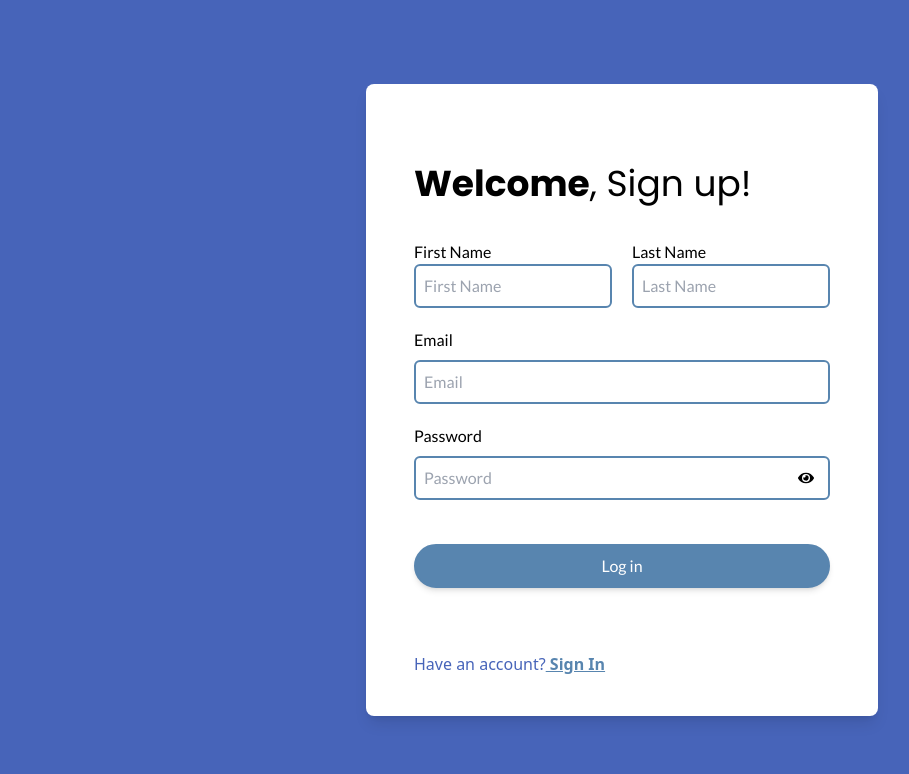
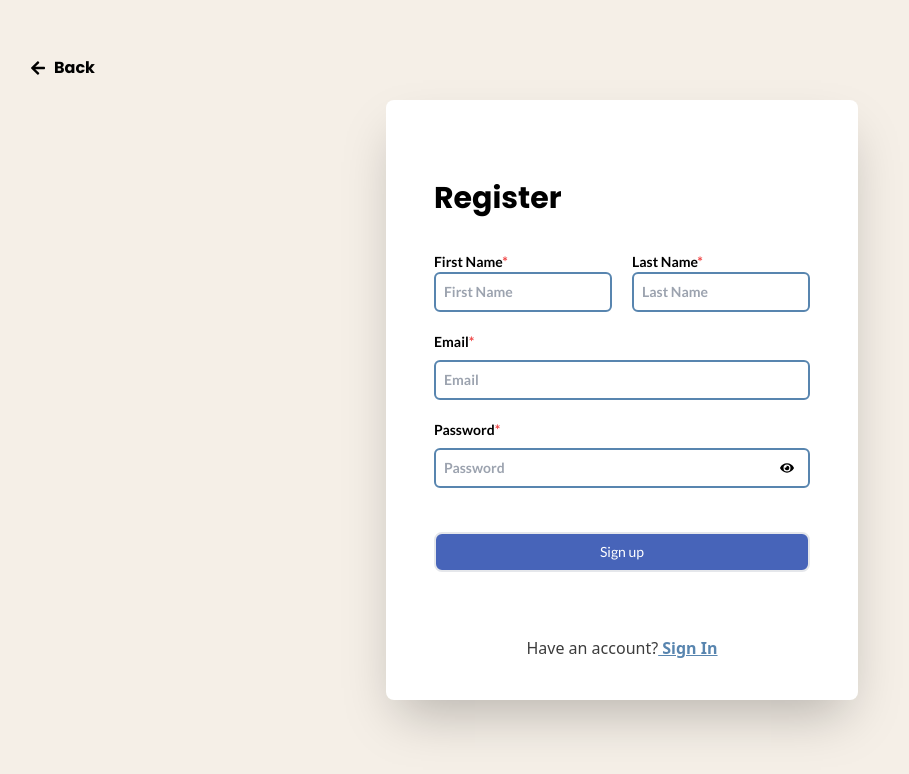
Before and after one commit to LeonilleM/studdy_spotter, a React (Vite) app: page /signup in a window 1280 px wide. Shown: the top 774 px of the page, without its empty margins (18-927 px from the left). Built offline with nearby package versions, Linux system fonts and the light colour scheme; no server answers.

Commit message:
"auth - Added signup function, and changed form styles"

```diff
--- a/src/pages/Auth/SignUp.jsx
+++ b/src/pages/Auth/SignUp.jsx
@@ -1,44 +1,97 @@
 import { NavLink } from 'react-router-dom'
-import { FaEye, FaEyeSlash } from 'react-icons/fa';
-import { useState } from 'react';
+import { FaEye, FaEyeSlash, FaArrowRight } from 'react-icons/fa';
+import { useState, useContext, useEffect } from 'react';
+import { AuthContext } from '../../services/Auth/AuthContext';
+import { useNavigate } from 'react-router-dom';
+import BackButton from '../../components/BackButton';
 
 
 const SignUp = () => {
+    const navigate = useNavigate()
+    const [isLoading, setIsLoading] = useState(false);
+    const [error, setError] = useState(null);
+    const { signup, user } = useContext(AuthContext);
+
+
+    useEffect(() => {
+        if (user) {
+            navigate(`/account/${user.first_name + user.last_name}`)
+        }
+    }, [user, navigate])
+
+    const handleSignUp = async (e) => {
+        e.preventDefault()
+        setIsLoading(true)
+        setError(null)
+        const firstName = e.target.firstName.value.trim()
+        const lastName = e.target.lastName.value.trim()
+        const email = e.target.email.value.trim()
+        const password = e.target.password.value
+
+        try {
+            const userData = await signup(email, password, firstName, lastName)
+            console.log("Sign Up Successful")
+            setTimeout(() => {
+                if (userData) {
+                    navigate(`/account/${userData.first_name + userData.last_name}`)
+                } else {
+                    navigate('/')
+                }
+            }, 100)
+        } catch (error) {
+            console.error("Sign up error:", error)
+            setError(error.message || "Failed to sign up")
+            setTimeout(() => {
+                setError(null)
+            }, 5000)
+        }
+        finally {
+            setIsLoading(false)
+        }
+
+    }
+
     const [showPassword, setShowPassword] = useState(false);
+
+
     return (
-        <div className="bg-secondary ">
-            <div className="flex items-center justify-center px-4 h-screen">
-                <div className="pt-20 sm:px-12 px-6 bg-white rounded-lg flex flex-col  shadow-lg text-black">
-                    <h1 className="text-start font-poppins text-4xl pb-4 "><span className="font-bold">Welcome</span>, Sign up!</h1>
-                    <form className="flex flex-col space-y-5 mt-5 font-lato w-full ">
-                        <div className="flex flex-row space-x-5">
+        <div className="bg-background min-h-screen">
+            <div className="absolute md:translate-x-12 translate-x-6 translate-y-12 ">
+                <BackButton location="/" />
+            </div>
+            <div className="flex flex-col items-center justify-center px-4 h-screen">
+                <div className="pt-20 sm:px-12 px-6 bg-white rounded-lg flex flex-col  shadow-2xl text-black items-center">
+                    <h1 className="text-start font-poppins text-3xl pb-4 font-bold self-start">Register </h1>
+                    {error && <div className="bg-red-100 border-l-4 border-red-500 text-red-700 p-4 self-start w-full" role="alert"> {error} </div>}
+                    <form className="flex flex-col space-y-5 mt-5 font-lato w-full text-sm font-bold" onSubmit={handleSignUp}>
+                        <div className="flex flex-row space-x-5 ">
                             <div className="flex flex-col">
-                                <label>First Name</label>
-                                <input type="name" placeholder="First Name" className="p-2 rounded-md border-action border-2" />
+                                <label>First Name<span className="text-red-500">*</span></label>
+                                <input type="text" name="firstName" placeholder="First Name" className="p-2 rounded-md border-action border-2" />
                             </div>
                             <div className="flex flex-col">
-                                <label>Last Name</label>
-                                <input type="name" placeholder="Last Name" className="p-2 rounded-md border-action border-2" />
+                                <label>Last Name<span className="text-red-500">*</span></label>
+                                <input type="text" name="lastName" placeholder="Last Name" className="p-2 rounded-md border-action border-2" />
                             </div>
                         </div>
                         <div className="flex flex-col space-y-2">
-                            <label>Email</label>
-                            <input type="email" placeholder="Email" className="p-2 rounded-md border-action border-2" />
+                            <label>Email<span className="text-red-500">*</span></label>
+                            <input type="email" name="email" placeholder="Email" className="p-2 rounded-md border-action border-2" />
                         </div>
                         <div className="flex flex-col space-y-2">
-                            <label>Password</label>
+                            <label>Password<span className="text-red-500">*</span></label>
                             <div className="relative flex items-center">
                                 <button
                                     type="button"
                                     onClick={() => setShowPassword(!showPassword)}
                                     className="absolute right-4 text-black"
                                     aria-label={showPassword ? "Hide password" : "Show password"}
-
                                 >
                                     {showPassword ? <FaEyeSlash /> : <FaEye />}
                                 </button>
                                 <input
                                     type={showPassword ? "text" : "password"}
+                                    name="password"
                                     autoComplete="off"
                                     placeholder="Password"
                                     className="p-2 rounded-md border-2 border-action w-full"
@@ -46,23 +99,29 @@ const SignUp = () => {
                             </div>
                         </div>
                         <div className="flex flex-col py-6">
-                            <button className="relative inline-flex items-center justify-center py-2 overflow-hidden font-medium  transition duration-300 ease-out border-2 bg-action border-action rounded-3xl shadow-md group">
-                                <span className="absolute inset-0 flex items-center justify-center  w-full h-full text-action duration-500 -translate-x-full bg-primary group-hover:translate-x-0 ease">
-                                    <svg className="w-4 h-4" fill="none" stroke="currentColor" viewBox="0 0 24 24" xmlns="http://www.w3.org/2000/svg"> <path strokeLinecap="round" strokeLinejoin="round" strokeWidth="2" d="M14 5l7 7m0 0l-7 7m7-7H3"></path></svg>
+                            <button
+                                type="submit"
+                                disabled={isLoading}
+                                className="relative inline-flex items-center justify-center h-10 overflow-hidden font-medium transition duration-300 ease-out border-2 bg-primary rounded-lg group disabled:opacity-50 disabled:cursor-not-allowed"
+                                aria-busy={isLoading}
+                            >
+                                <span className="absolute inset-0 flex items-center justify-center w-full h-full text-white duration-500 -translate-x-full bg-primary group-hover:translate-x-0 ease">
+                                    <FaArrowRight />
                                 </span>
-                                <span className="absolute flex items-center justify-center w-full h-full text-white transition-all duration-300 transform group-hover:translate-x-full ease">Log in</span>
-                                <span className="relative invisible py-3"></span>
+                                <span className="absolute flex items-center justify-center w-full h-full text-white transition-all duration-300 transform group-hover:translate-x-full ease">
+                                    {isLoading ? 'Signing up...' : 'Sign up'}
+                                </span>
+                                <span className="relative invisible">Register</span>
                             </button>
-
                         </div>
                     </form>
                     <h1 className="py-10 text-secondary"> Have an account?
-                        <NavLink to="/signin" className="text-action font-bold underline hover:text-black ease-in-out duration-500" > Sign In</NavLink>
+                        <NavLink to="/signin" className="text-action font-bold underline hover:text-black ease-in-out duration-500"> Sign In</NavLink>
                     </h1>
                 </div>
-            </div >
+            </div>
         </div>
-    )
-}
+    );
+};
 
 export default SignUp;
--- a/src/services/Auth/Auth.js
+++ b/src/services/Auth/Auth.js
@@ -32,6 +32,25 @@ export const signIn = async (email, password) => {
 
     if (!data || !data.session || !data.session.access_token || !data.user) {
         throw new Error('Incomplete data returned from Supabase');
+    }
+
+    return data
+}
+
+export const signUp = async (email, password, firstName, lastName) => {
+    const { data, error } = await supabase.auth.signUp({
+        email: email,
+        password: password,
+        options: {
+            data: {
+                first_name: firstName,
+                last_name: lastName
+            }
+        }
+    })
+
+    if (error) {
+        throw new Error(`Error signing up: ${error.message}`);
     }
 
     return data
--- a/src/services/Auth/AuthContext.jsx
+++ b/src/services/Auth/AuthContext.jsx
@@ -1,7 +1,7 @@
 import { createContext, useReducer, useEffect } from 'react';
 import PropTypes from 'prop-types';
 import { supabase } from '../supabase/supabase';
-import { getCurrentUser, fetchUserData, signIn } from '../Auth/Auth';
+import { getCurrentUser, fetchUserData, signIn, signUp } from '../Auth/Auth';
 import { jwtDecode } from 'jwt-decode';
 
 const AuthContext = createContext();
@@ -22,6 +22,14 @@ const authReducer = (state, action) => {
                 user: null,
                 isAuthenticated: false,
                 isLoading: false
+            };
+        case 'SIGNUP':
+            return {
+                ...state,
+                user: action.payload,
+                isAuthenticated: true,
+                isLoading: false,
+                error: null
             };
         case 'SET_LOADING':
             return {
@@ -83,10 +91,31 @@ const AuthProvider = ({ children }) => {
         };
     }, []);
 
-    const login = async (email, password, rememberMe) => {
+    const signup = async (email, password, firstName, lastName) => {
         dispatch({ type: 'SET_LOADING', payload: true });
         try {
-            const data = await signIn(email, password, rememberMe);
+            const data = await signUp(email, password, firstName, lastName);
+            if (!data) throw new Error('No data returned from authentication service');
+
+            const currentUser = await getCurrentUser();
+            if (currentUser && currentUser.sub) {
+                const userData = await fetchUserData(currentUser.sub);
+                dispatch({ type: 'SIGNUP', payload: userData });
+                return userData;
+            } else {
+                dispatch({ type: 'SET_LOADING', payload: false });
+            }
+        } catch (error) {
+            console.error('Signup error:', error);
+            dispatch({ type: 'SET_ERROR', payload: error.message || 'Failed to sign up' });
+            throw error;
+        }
+    }
+
+    const login = async (email, password) => {
+        dispatch({ type: 'SET_LOADING', payload: true });
+        try {
+            const data = await signIn(email, password);
 
             if (!data) {
                 throw new Error('No data returned from authentication service');
@@ -119,7 +148,7 @@ const AuthProvider = ({ children }) => {
 
 
     return (
-        <AuthContext.Provider value={{ ...state, dispatch, login, logout }}>
+        <AuthContext.Provider value={{ ...state, dispatch, signup, login, logout }}>
             {children}
         </AuthContext.Provider>
     );
--- a/tailwind.config.js
+++ b/tailwind.config.js
@@ -7,10 +7,10 @@ export default {
   theme: {
     extend: {
       colors: {
-        primary: "#F5EFE7",
-        secondary: "#4764B9",
+        background: "#F5EFE7",
+        primary: "#4764B9",
         accent: '#366B9D',
-        background: '#E3F2FD',
+        secondary: '#3C3C3C',
         action: "#5885AF",
       },
       fontFamily: {
```
Also changed, not shown: src/pages/Auth/SignIn.jsx (+33 -34 lines).
